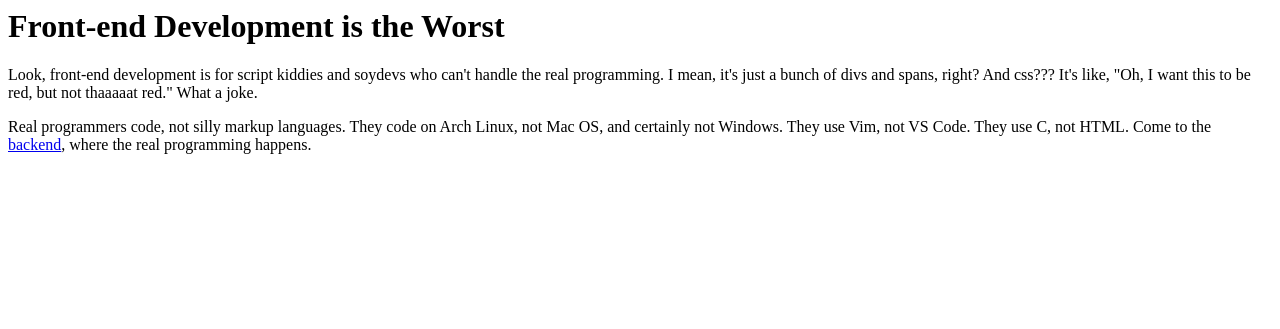
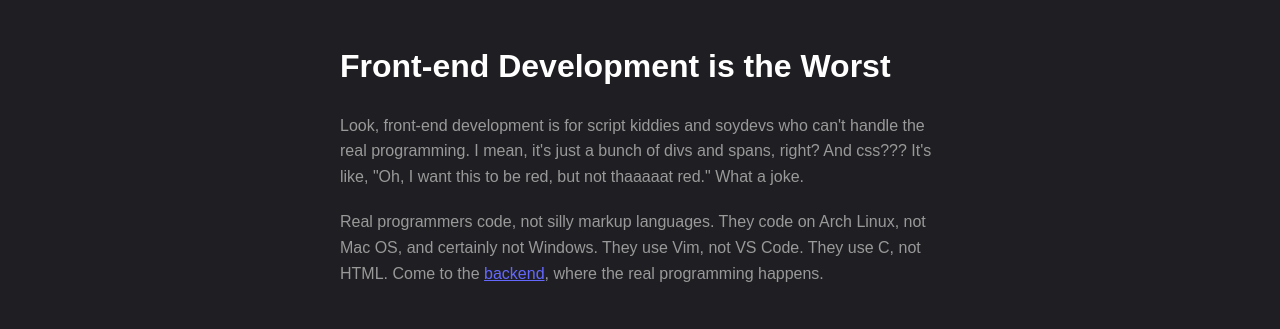
Before and after one commit to levipowis/static-site-generator, a plain HTML site: page public/index.html in a window 1280 px wide. Drawn offline with Linux system fonts and the light colour scheme.

Commit message:
Add styles.css and linked to it in index.html

```diff
--- a/public/index.html
+++ b/public/index.html
@@ -1,7 +1,9 @@
+<!DOCTYPE html>
 <html>
 
 <head>
     <title>Why Frontend Development Sucks</title>
+    <link rel="stylesheet" href="styles.css">
 </head>
 
 <body>
--- /dev/null
+++ b/public/styles.css
@@ -0,0 +1,27 @@
+body {
+  font-family: Arial, sans-serif;
+  line-height: 1.6;
+  margin: 0;
+  padding: 0;
+  background-color: #1f1f23;
+}
+
+body {
+  max-width: 600px;
+  margin: 0 auto;
+  padding: 20px;
+}
+
+h1 {
+  color: #ffffff;
+  margin-bottom: 20px;
+}
+
+p {
+  color: #999999;
+  margin-bottom: 20px;
+}
+
+a {
+  color: #6568ff;
+}
```
